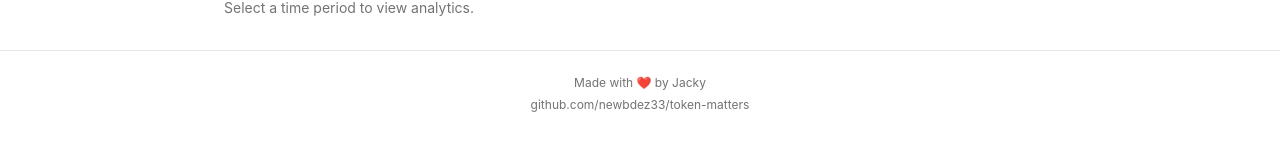
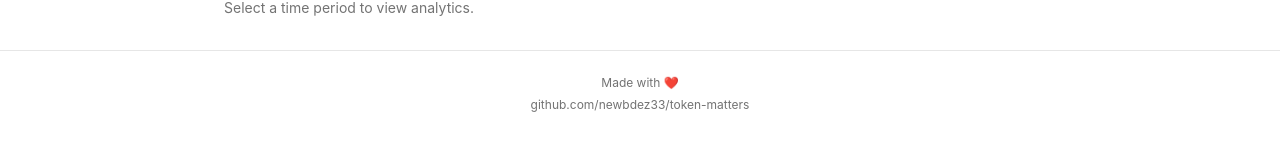
Before and after one commit to newbdez33/token-matters, a React (Vite) app in the folder frontend/: page /token-matters/analytics in a window 1280 px wide. Shown: the part 270-420 px from the top of the page. Built offline with nearby package versions, Linux system fonts and the light colour scheme; no server answers.

Commit message:
fix: remove by Jacky from footer

```diff
--- a/frontend/src/components/layout/AppLayout.tsx
+++ b/frontend/src/components/layout/AppLayout.tsx
@@ -55,7 +55,7 @@ export function AppLayout() {
       <footer className="border-t">
         <div className="mx-auto max-w-4xl px-8 py-6 text-center">
           <p className="text-xs text-muted-foreground">
-            Made with ❤️ by Jacky
+            Made with ❤️
           </p>
           <a
             href="https://github.com/newbdez33/token-matters"
```
